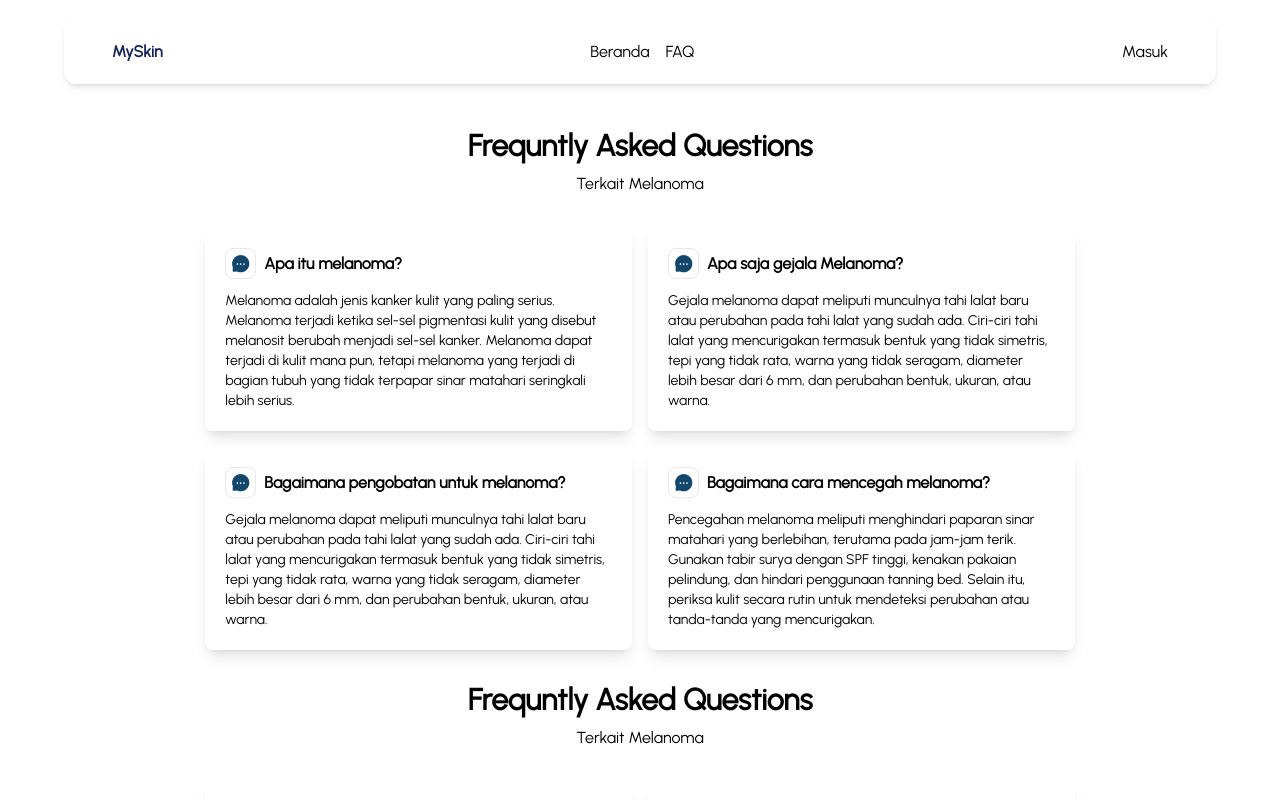
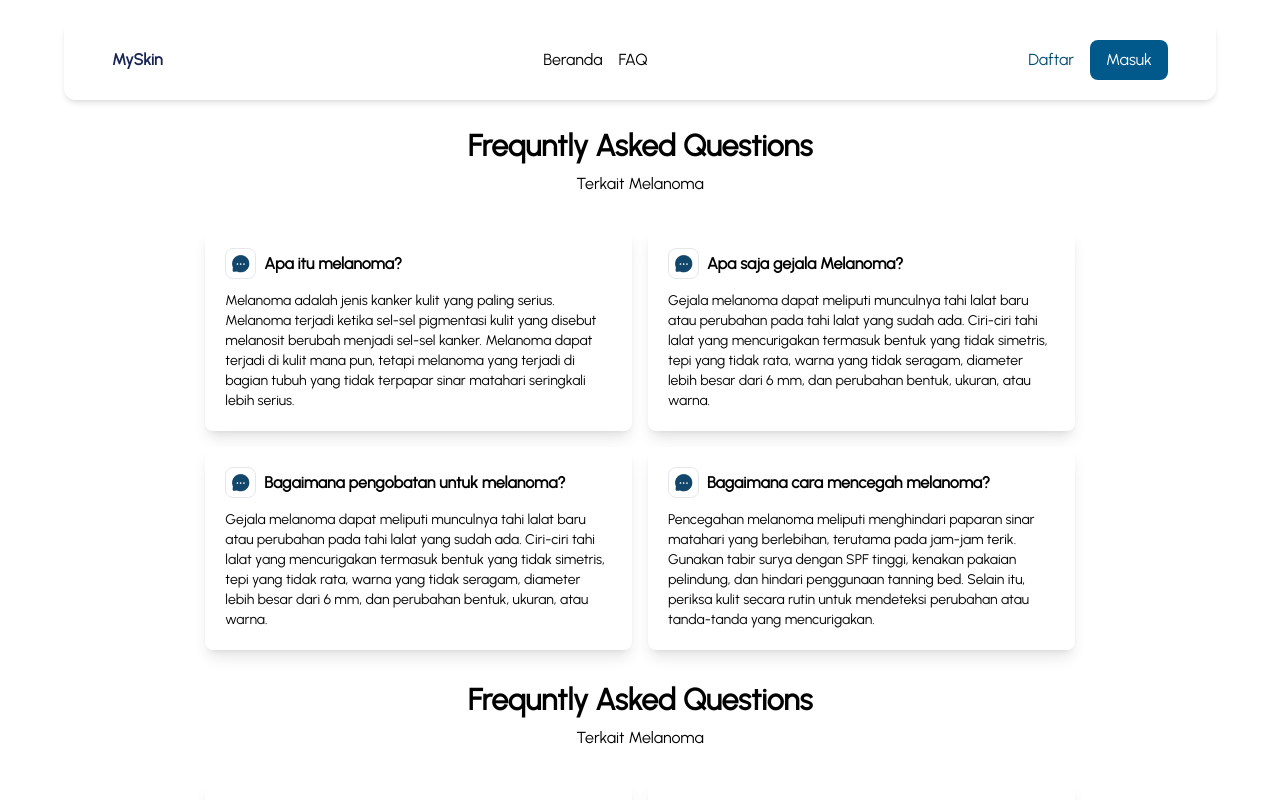
Before and after one commit to haululazkiyaa/humic-myskin-fe, a React (Vite) app: page /faq in a window 1280 px wide. Shown: the top 800 px of the page. Built offline with nearby package versions, Linux system fonts and the light colour scheme.

Commit message:
update navbar user

```diff
--- a/src/components/form/LoginForm.jsx
+++ b/src/components/form/LoginForm.jsx
@@ -52,7 +52,7 @@ const LoginForm = ({ onClose }) => {
       <div className="w-1/2 p-8 relative">
         <button
           onClick={onClose}
-          className="absolute top-0 right-0 bg-[#12476B] text-white px-3 py-1 rounded-full"
+          className="absolute top-0 right-0 bg-[#12476B] text-white px-3 py-1 rounded-full cursor-pointer"
         >
           x
         </button>
@@ -98,7 +98,7 @@ const LoginForm = ({ onClose }) => {
 
           <button
             type="submit"
-            className="w-full bg-[#12476B] text-white py-3 rounded-full"
+            className="w-full bg-[#12476B] text-white py-3 rounded-full cursor-pointer"
           >
             Masuk
           </button>
--- a/src/index.css
+++ b/src/index.css
@@ -5,6 +5,10 @@
   src: url("./assets/fonts/Urbanist-Regular.ttf") format("truetype");
 }
 
+html {
+  scroll-behavior: smooth;
+}
+
 body {
   font-family: "Urbanist", sans-serif;
 }
--- a/src/layouts/AppLayouts/Navbar.jsx
+++ b/src/layouts/AppLayouts/Navbar.jsx
@@ -35,14 +35,24 @@ const Navbar = () => {
           <ListNavbar to="/faq">FAQ</ListNavbar>
         </div>
         {!user ? (
+          <div className="flex gap-x-4">
+            <button
+              className=" font-extralight text-sky-900 text-md cursor-pointer"
+            >
+              Daftar
+            </button>
+            <button
+              onClick={onOpen}
+              className="bg-sky-800 px-4 py-2 rounded-lg font-extralight text-white text-md cursor-pointer"
+            >
+              Masuk
+            </button>
+          </div>
+        ) : (
           <button
-            onClick={onOpen}
-            className="font-extralight text-md cursor-pointer"
+            onClick={handleLogout}
+            className="font-extralight text-md cursor-pointer text-red-500"
           >
-            Masuk
-          </button>
-        ) : (
-          <button onClick={handleLogout} className="font-extralight text-md cursor-pointer text-red-500">
             Keluar
           </button>
         )}
--- a/src/pages/Homepage.jsx
+++ b/src/pages/Homepage.jsx
@@ -20,7 +20,7 @@ const Homepage = () => {
             Selamat Datang, <br />
             <span className="font-bold">Muhammad</span>
           </h1>
-          <button className="mt-6 flex items-center gap-2 bg-white text-blue-900 font-semibold px-6 py-3 rounded-full shadow-lg cursor-pointer hover:bg-blue-100">
+          <button onClick={() => window.location.href = "#deteksi"} className="mt-6 flex items-center gap-2 bg-white text-blue-900 font-semibold px-6 py-3 rounded-full shadow-lg cursor-pointer hover:bg-blue-100">
             <span className="material-icons">
               <img src={scan} alt="" />
             </span>
@@ -33,7 +33,9 @@ const Homepage = () => {
       <Accordion />
 
       {/* Image Uploader */}
-      <ImageUploader />
+      <div id="deteksi">
+        <ImageUploader />
+      </div>
     </div>
   );
 };
```
